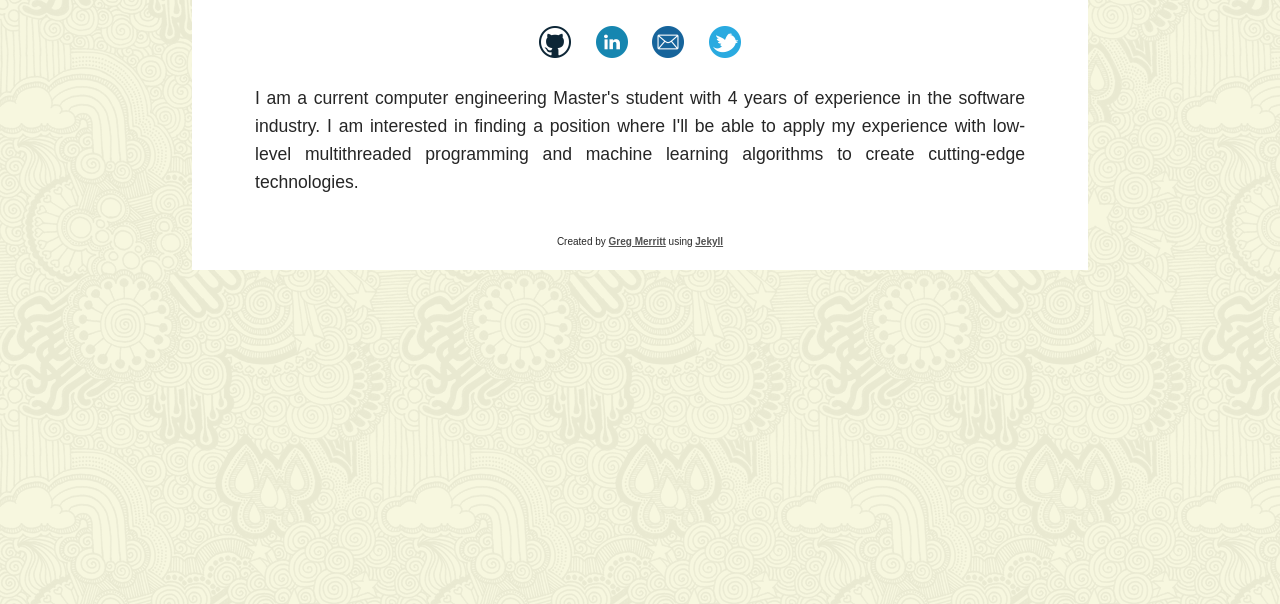
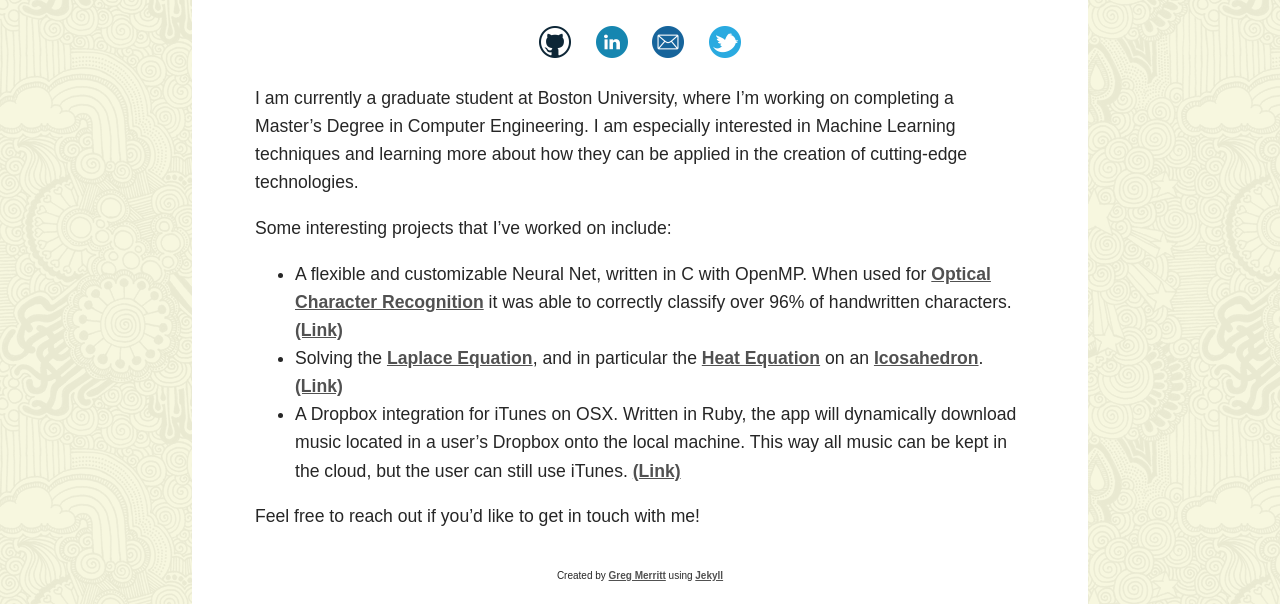
Before and after one commit to gremerritt/personal-site, a Jekyll site: the page built from _pages/01_about.md, in a window 1280 px wide and 949 px high, cut to the strip 345-949 px from the top of the window. Built offline with Jekyll 4.4.1, drawn with Linux system fonts in a browser that asks for light colours; some web fonts are replaced.

Commit message:
Update AboutMe

```diff
--- a/_pages/01_about.md
+++ b/_pages/01_about.md
@@ -4,4 +4,12 @@ title: About
 permalink: /about/
 ---
 
-<p class="about">I am a current computer engineering Master's student with 4 years of experience in the software industry. I am interested in finding a position where I'll be able to apply my experience with low-level multithreaded programming and machine learning algorithms to create cutting-edge technologies.</p>
+I am currently a graduate student at Boston University, where I'm working on completing a Master's Degree in Computer Engineering. I am especially interested in Machine Learning techniques and learning more about how they can be applied in the creation of cutting-edge technologies.
+
+Some interesting projects that I've worked on include:
+
+  - A flexible and customizable Neural Net, written in C with OpenMP. When used for [Optical Character Recognition](https://en.wikipedia.org/wiki/Optical_character_recognition) it was able to correctly classify over 96% of handwritten characters. [(Link)]({{site.github}}/neural-net-OCR)
+  - Solving the [Laplace Equation](https://en.wikipedia.org/wiki/Laplace%27s_equation), and in particular the [Heat Equation](https://en.wikipedia.org/wiki/Heat_equation) on an [Icosahedron](https://en.wikipedia.org/wiki/Icosahedron). [(Link)]({{site.github}}/icosahedral-lattice)
+  - A Dropbox integration for iTunes on OSX. Written in Ruby, the app will dynamically download music located in a user's Dropbox onto the local machine. This way all music can be kept in the cloud, but the user can still use iTunes. [(Link)]({{site.github}}/henchman)
+
+Feel free to reach out if you'd like to get in touch with me!
```
